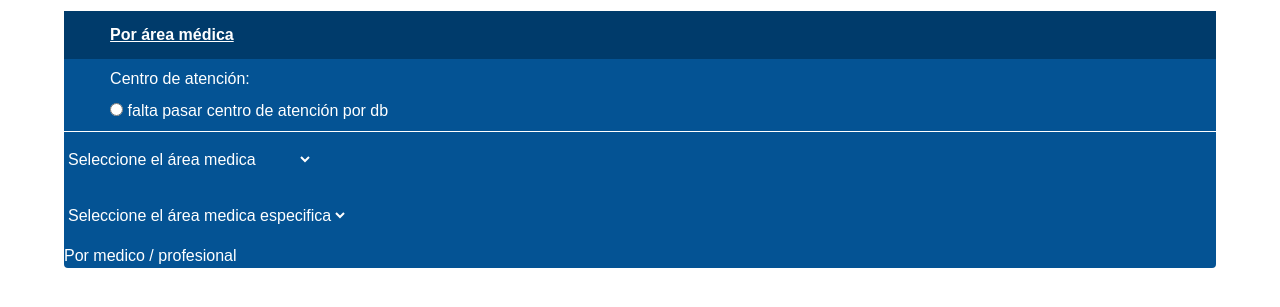
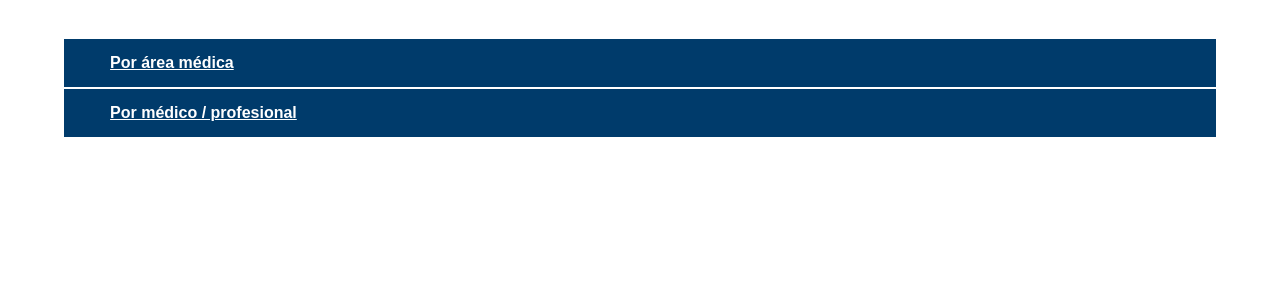
Before and after one commit to rockbell-E/clinica-pepe, an Astro site: page /atencion/reserva in a window 1280 px wide. Shown: the part 201-508 px from the top of the page. Built offline with nearby package versions, Linux system fonts and the light colour scheme; Astro itself is replaced by a stand-in of ours.

Commit message:
Se termino la versio  movil de reserva de hora

```diff
--- a/src/pages/atencion/reserva.astro
+++ b/src/pages/atencion/reserva.astro
@@ -8,22 +8,20 @@ import Layout from "../../layouts/Layout.astro";
     </div>
 
 
-    <div class="flex justify-center">
+    <div class="flex justify-center pt-7">
         <div class="w-[90%] bg-[#045394] text-white rounded">
-            <form action="" class="">
-                <div>
-                    <div class="">
-                        <div class="bg-[#003b6b]">
+            <div class="bg-[#003b6b] border-b-2">
                 <div class="py-3 underline pl-[4%]">
                     <label for="areaMedica" class="font-extrabold">Por área médica</label>
                 </div>
             </div>
-                        <input type="radio" id="areaMedica" name="busqueda" class="hidden peer/areaMedica" checked>
+            <input type="radio" id="areaMedica" name="busqueda" class="hidden peer/areaMedica">
 
             <div class="hidden peer-checked/areaMedica:block">
+                <form action="">
 
-                            <div class="pl-[4%] border-b-[1px]">
-                                <div class="py-2">
+                    <div class="pl-[4%] border rounded-b-[1px] py-5">
+                        <div class="pb-3">
                             <p>Centro de atención:</p>
                         </div>
 
@@ -33,31 +31,68 @@ import Layout from "../../layouts/Layout.astro";
                         </div>
                     </div>
 
-                            <div class="py-4">
-                                <select name="" id="">
+                    <div class="px-[4%] space-y-10 py-8">
+                        <div class="border rounded">
+                            <select name="" id="" class="w-full">
                                 <option value="">Seleccione el área medica</option>
                                 <option value="">Por terminar Pasar áreas por db</option>
                             </select>
                         </div>
 
-                            <div class="py-4">
-                                <select name="" id="">
+                        <div class="border rounded">
+                            <select name="" id="" class="w-full">
                                 <option value="">Seleccione el área medica especifica</option>
                                 <option value="">Por terminar Pasar áreas por db</option>
                             </select>
                         </div>
+                    </div>
 
+                    <div class="flex justify-center pb-4">
+                        <div class="border-2 py-1 px-5 rounded bg-[#003b6b] hover:bg-[#036fc7] ">
+                            <input type="submit">
                         </div>
+                    </div>
+                </form>
+            </div>
+
+            <div class="bg-[#003b6b]">
+                <div class="py-3 underline pl-[4%]">
+                    <label for="porMedico" class="font-extrabold">Por médico / profesional</label>
+                </div>
+            </div>
+            <input type="radio" id="porMedico" name="busqueda" class="hidden peer/porMedico">
+
+            <div class="hidden peer-checked/porMedico:block">
+                <form action="">
+
+                    <div class="pl-[4%] border rounded-b-[1px] py-5">
+                        <div class="pb-3">
+                            <p>Centro de atención:</p>
+                        </div>
+
+                        <div class="pb-2">
+                            <input type="radio" id="centroAtencion" name="centroAtencion">
+                            <label for="centroAtencion">falta pasar centro de atención por db</label>
                         </div>
                     </div>
 
-                <div>
-                    <div>
-                        <label for="porMedico">Por medico / profesional</label>
-                        <input type="radio" id="porMedico" name="busqueda" class="hidden">
+                    <div class="px-[4%] space-y-10 py-8">
+                        <div class="border rounded">
+                            <input type="text" placeholder="Ingrese el nombre del médico / profesional" class="w-full pl-2">
+                        </div>
+
+                        <div class="border rounded">
+                            <input type="text" placeholder="Ingrese el apellido del médico / profesional" class="w-full pl-2">
+                        </div>
+                    </div>
+
+                    <div class="flex justify-center pb-4">
+                        <div class="border-2 py-1 px-5 rounded bg-[#003b6b] hover:bg-[#036fc7] ">
+                            <input type="submit">
                         </div>
                     </div>
                 </form>
             </div>
         </div>
+    </div>
 </Layout>
```
Lines whose indentation alone changed are shown as unchanged.
